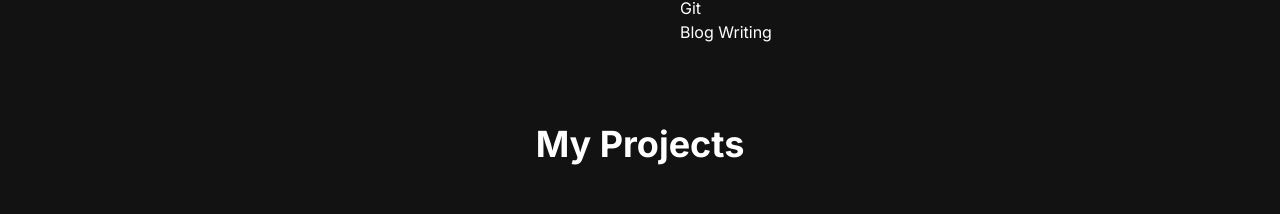
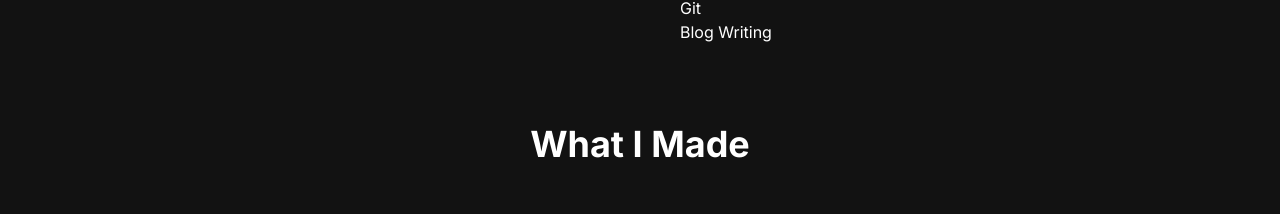
Before and after one commit to screamEagles/portfolio-website, a Next.js app: page / in a window 1280 px wide. Shown: the part 1600-1814 px from the top of the page. Built offline with nearby package versions, Linux system fonts and the light colour scheme.

Commit message:
some basic changes

```diff
--- a/src/app/components/ProjectsSection.jsx
+++ b/src/app/components/ProjectsSection.jsx
@@ -84,7 +84,7 @@ const ProjectsSection = () => {
   return (
     <section id="projects">
       <h2 className="text-center text-4xl font-bold text-white mt-4 mb-8 md:mb-12">
-        My Projects
+        What I Made
       </h2>
       <div className="text-white flex flex-row justify-center items-center gap-2 py-6">
         <ProjectTag
```
